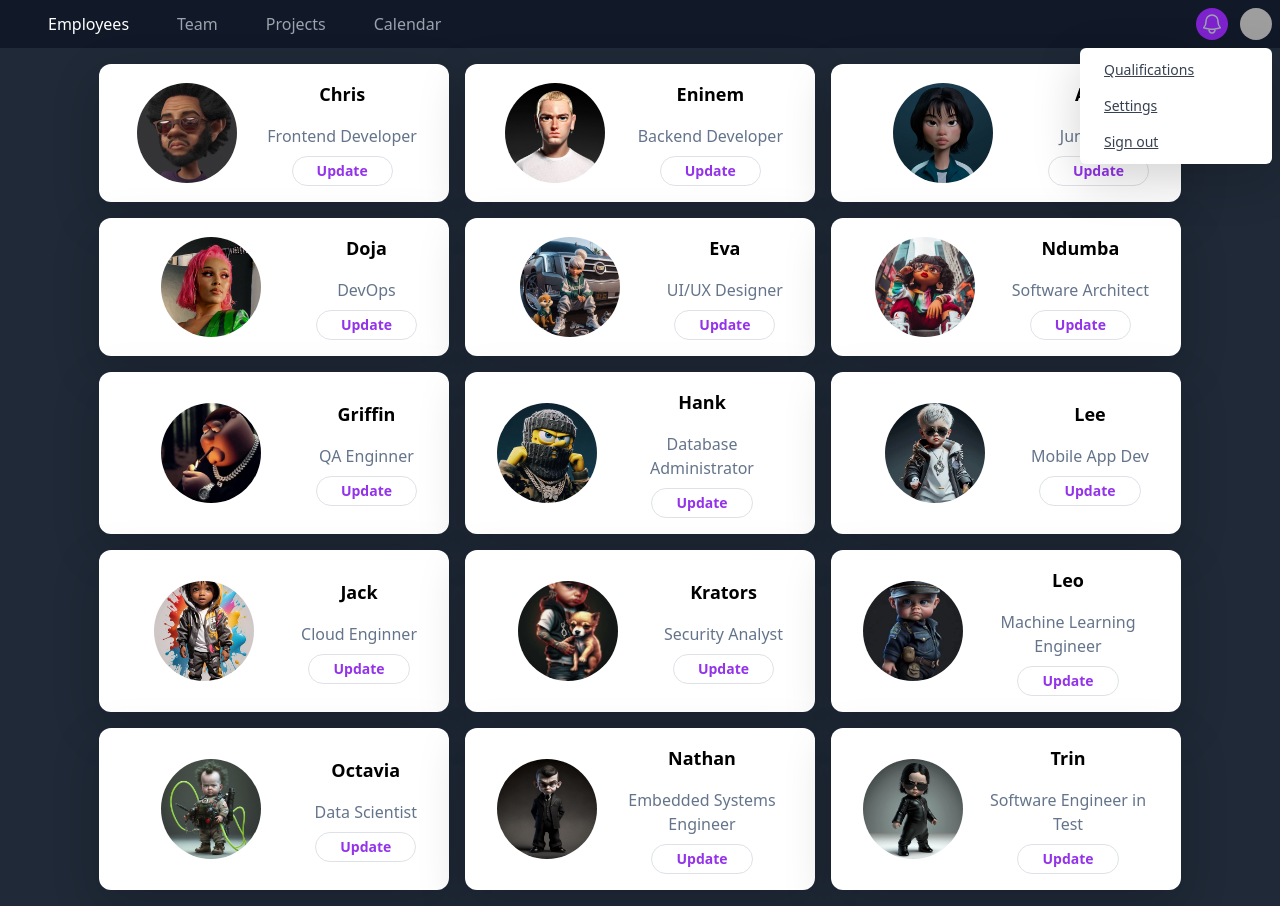
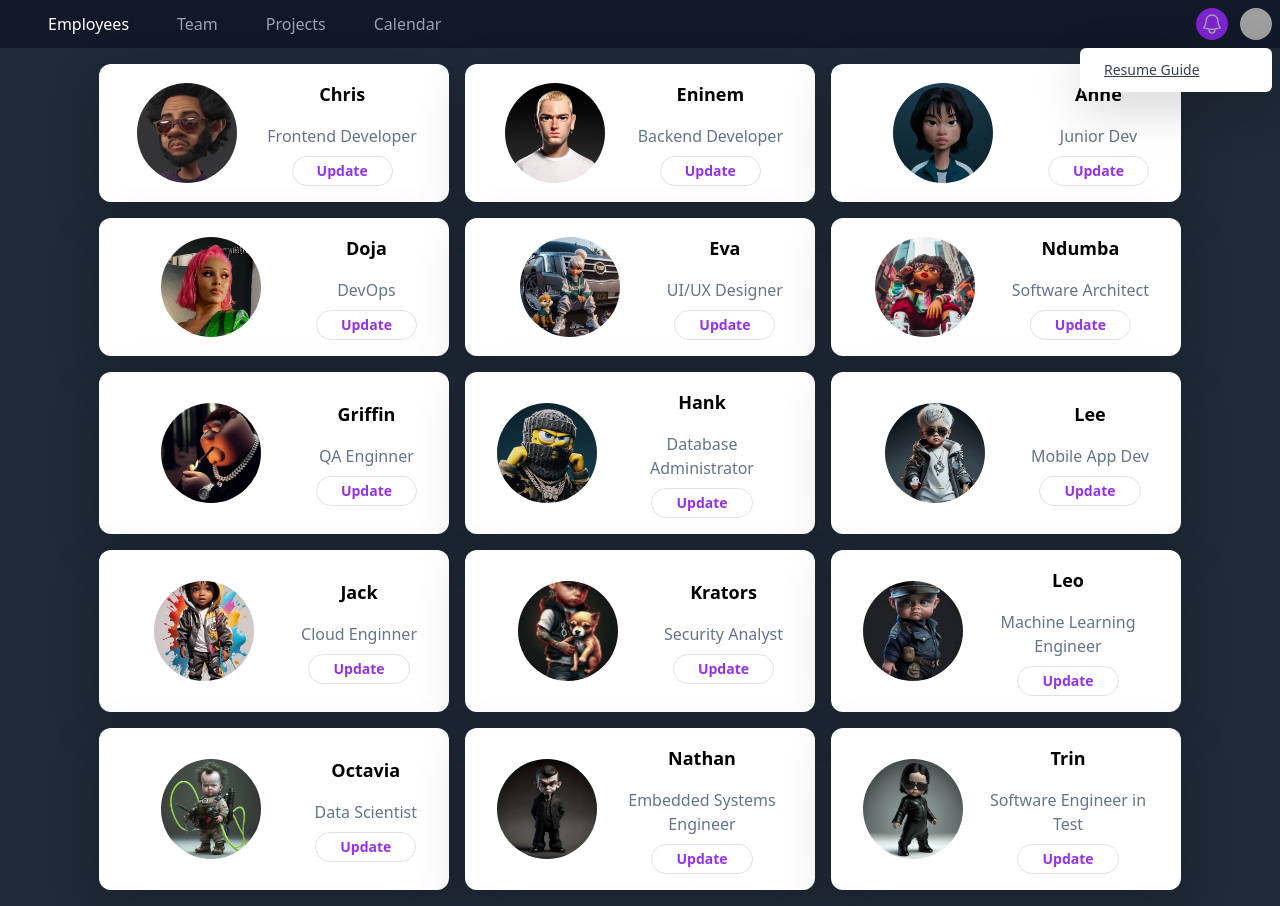
Before and after one commit to Uel-s/CodeForce-Hub, a React (Create React App) app: page /employees in a window 1280 px wide. Both pictures are taken after a click on the button "Open user menu". Built offline with nearby package versions, Linux system fonts and the light colour scheme; grey boxes are pictures that could not be loaded.

Commit message:
deleted extras

```diff
--- a/src/components/Header.js
+++ b/src/components/Header.js
@@ -132,40 +132,12 @@ export default function Header(props) {
 																'block px-4 py-2 text-sm text-gray-700',
 															)}
 														>
-															Qualifications
+															Resume Guide
 														</a>
 													)}
 												</Menu.Item>
-												<Menu.Item>
-													{({active}) => (
-														<a
-															href="ex"
-															className={classNames(
-																active
-																	? 'bg-gray-100'
-																	: '',
-																'block px-4 py-2 text-sm text-gray-700',
-															)}
-														>
-															Settings
-														</a>
-													)}
-												</Menu.Item>
-												<Menu.Item>
-													{({active}) => (
-														<a
-															href="xe"
-															className={classNames(
-																active
-																	? 'bg-gray-100 '
-																	: '',
-																'block px-4 py-2 text-sm text-gray-700 ',
-															)}
-														>
-															Sign out
-														</a>
-													)}
-												</Menu.Item>
+
+
 											</Menu.Items>
 										</Transition>
 									</Menu>
```
